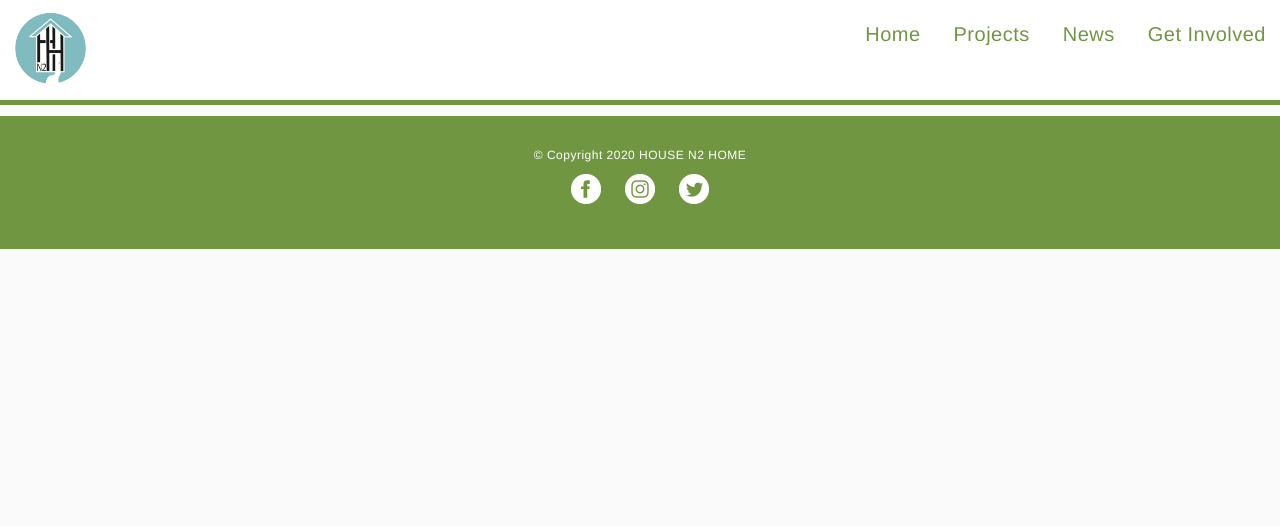
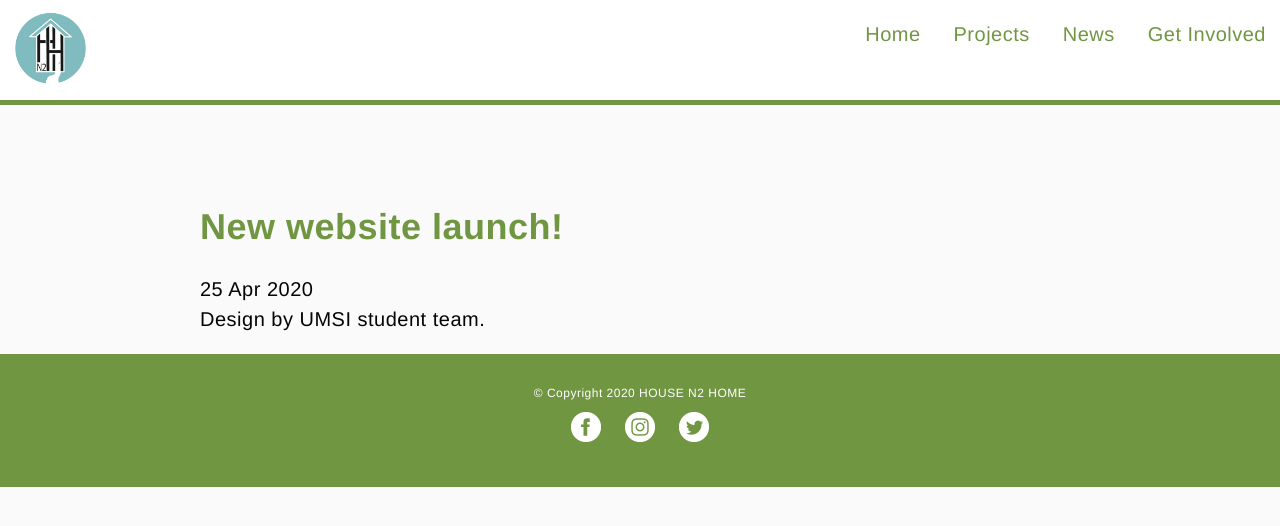
Before and after one commit to si-air2020/si-air2020.github.io, a Jekyll site: the page built from _posts/2020-04-25-new-website-launch.md, in a window 1280 px wide. Shown: the top 526 px of the page. Built offline with Jekyll 4.4.1, drawn with Linux system fonts in a browser that asks for light colours.

Commit message:
Update post.html

```diff
--- a/_layouts/post.html
+++ b/_layouts/post.html
@@ -1,9 +1,11 @@
 ---
 layout: default
 ---
-<h1>{{ page.title }}</h1>
-<p class="meta">{{ page.date | date_to_string }}</p>
+<div class="news-section">
+  <h1>{{ page.title }}</h1>
+  <p class="meta">{{ page.date | date_to_string }}</p>
 
-<div class="post">
-  {{ content }}
+  <div class="post">
+    {{ content }}
+  </div>
 </div>
```
